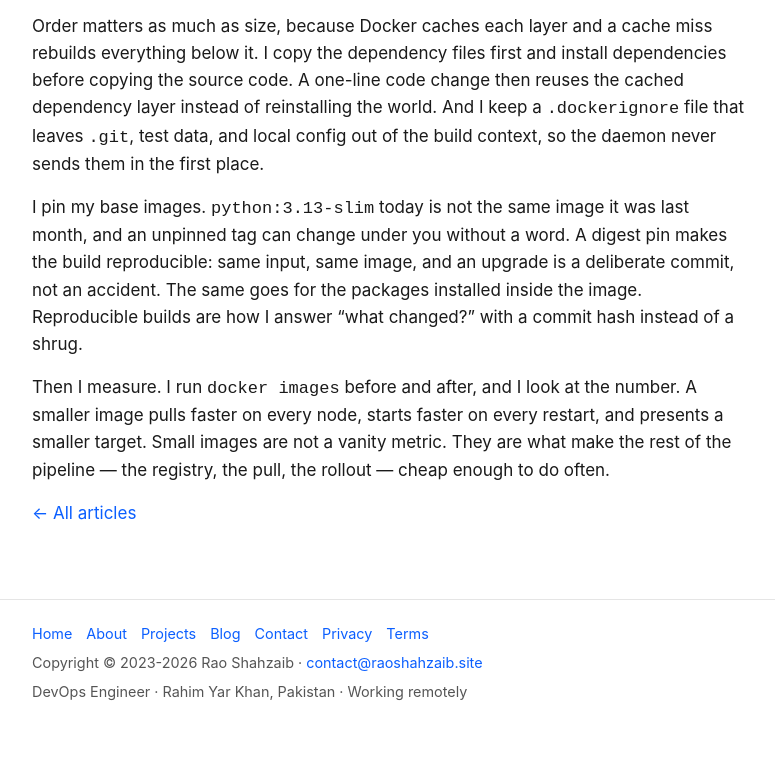
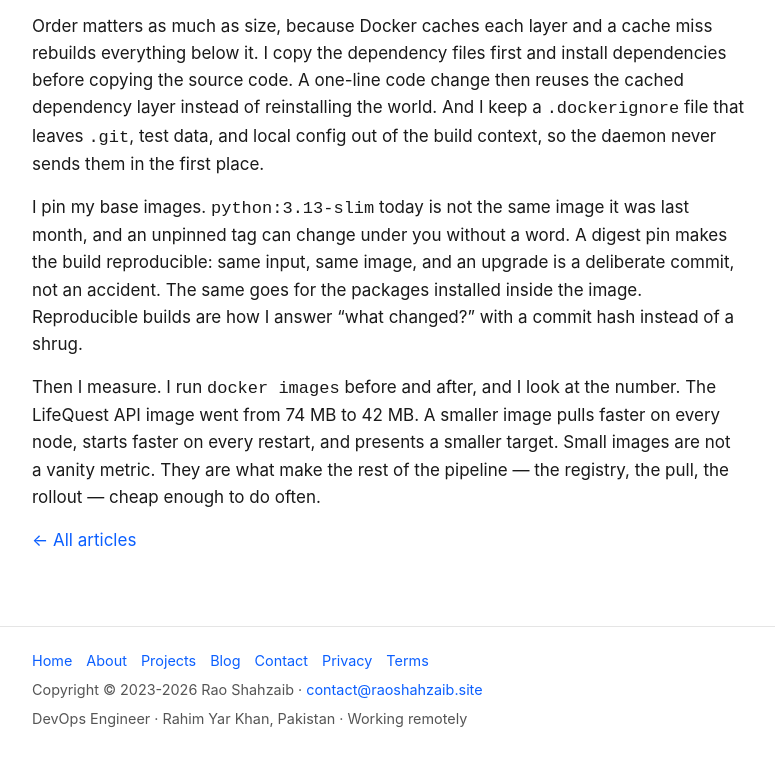
Before and after one commit to ShahzaibRao/raoshahzaib-site, an Astro site: page /blog/docker-multi-stage-builds in a window 1280 px wide. Shown: the part 816-1582 px from the top of the page, without its empty margins (252-1027 px from the left). Before the commit the page ends 1559 px from the top, so only its background shows below. Built offline with nearby package versions, Linux system fonts and the light colour scheme; Astro itself is replaced by a stand-in of ours.

Commit message:
Add Rao verified real numbers to docker-multi-stage-builds

```diff
--- a/src/content/blog/docker-multi-stage-builds.md
+++ b/src/content/blog/docker-multi-stage-builds.md
@@ -18,4 +18,4 @@ Order matters as much as size, because Docker caches each layer and a cache miss
 
 I pin my base images. `python:3.13-slim` today is not the same image it was last month, and an unpinned tag can change under you without a word. A digest pin makes the build reproducible: same input, same image, and an upgrade is a deliberate commit, not an accident. The same goes for the packages installed inside the image. Reproducible builds are how I answer "what changed?" with a commit hash instead of a shrug.
 
-Then I measure. I run `docker images` before and after, and I look at the number. A smaller image pulls faster on every node, starts faster on every restart, and presents a smaller target. Small images are not a vanity metric. They are what make the rest of the pipeline — the registry, the pull, the rollout — cheap enough to do often.
+Then I measure. I run `docker images` before and after, and I look at the number. The LifeQuest API image went from 74 MB to 42 MB. A smaller image pulls faster on every node, starts faster on every restart, and presents a smaller target. Small images are not a vanity metric. They are what make the rest of the pipeline — the registry, the pull, the rollout — cheap enough to do often.
```
